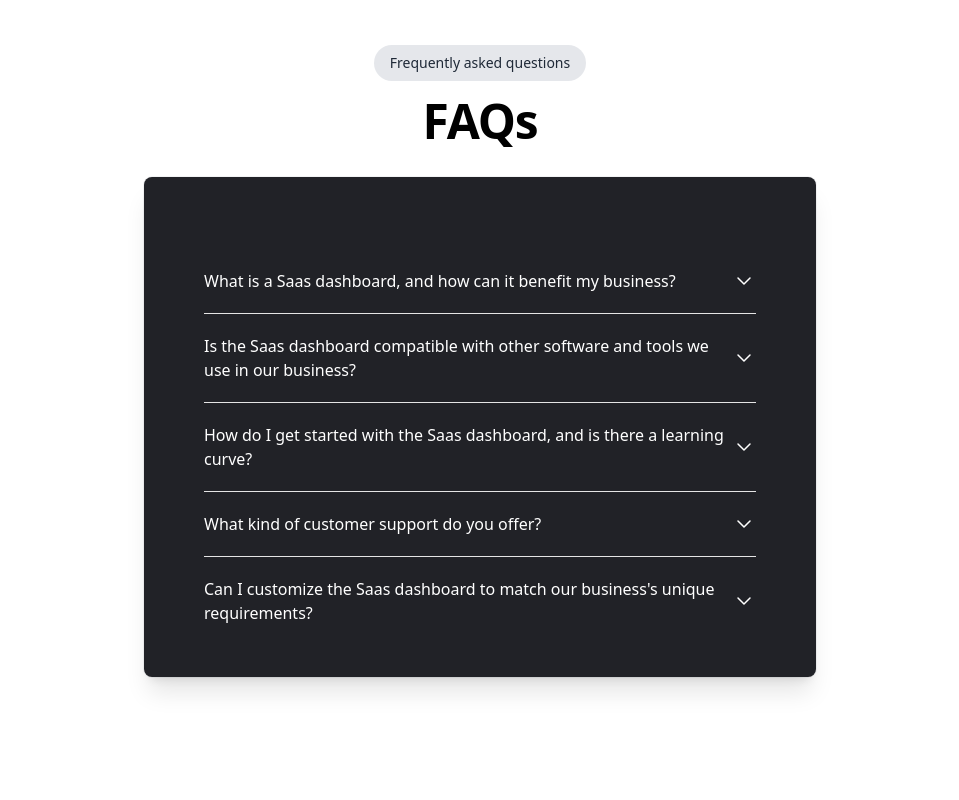
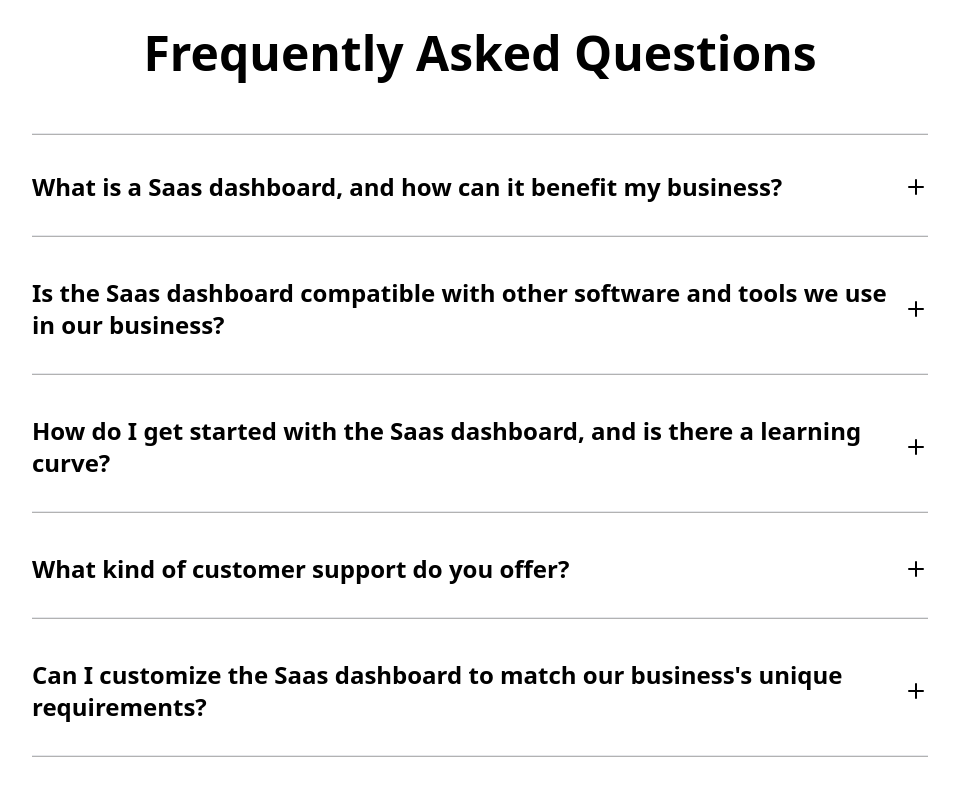
Before and after one commit to Parthakashyap/GITCS-LP, a React (Vite) app: page /hr in a window 1280 px wide. Shown: the part 8620-9420 px from the top of the page, without its empty margins (160-1119 px from the left). Built offline with nearby package versions, Linux system fonts and the light colour scheme.

Commit message:
add : new faq page

```diff
--- a/src/components/sections/FaqSection.tsx
+++ b/src/components/sections/FaqSection.tsx
@@ -1,163 +1,78 @@
-import React from "react";
+import { Plus, Minus } from "lucide-react";
+import React, { useState } from "react";
 
 const FaqSection: React.FC = () => {
+  const [expandedIndex, setExpandedIndex] = useState<number | null>(null);
+
+  const Faq = [
+    {
+      question: "What is a Saas dashboard, and how can it benefit my business?",
+      answer:
+        "Lorem ipsum dolor sit amet, consectetur adipisicing elit. Fuga id libero numquam odio harum excepturi veritatis? Ut sit similique blanditiis ex ratione. Mollitia cumque accusantium illum sunt optio corporis architecto.",
+    },
+    {
+      question:
+        "Is the Saas dashboard compatible with other software and tools we use in our business?",
+      answer:
+        "Lorem ipsum dolor sit amet consectetur adipisicing elit. Amet, voluptates, culpa eos odio, animi eum optio asperiores sint deleniti non vitae! Minima quo dignissimos tempora reprehenderit accusamus? Error, repellat iste.",
+    },
+    {
+      question:
+        "How do I get started with the Saas dashboard, and is there a learning curve?",
+      answer:
+        "Lorem ipsum dolor sit amet consectetur adipisicing elit. Quos nulla corporis saepe illum repellendus, expedita provident numquam laboriosam culpa reprehenderit magnam, nihil eum fuga ab itaque neque voluptate et nam.",
+    },
+    {
+      question: "What kind of customer support do you offer?",
+      answer:
+        "Lorem ipsum dolor sit, amet consectetur adipisicing elit. Suscipit dicta enim doloremque. Libero quos debitis eum harum sapiente reprehenderit placeat a impedit dolorum, voluptatibus aut nostrum magni neque dignissimos nesciunt!",
+    },
+    {
+      question:
+        "Can I customize the Saas dashboard to match our business's unique requirements?",
+      answer:
+        "Lorem ipsum dolor, sit amet consectetur adipisicing elit. Excepturi labore autem omnis neque in nisi, eum quos unde molestias, corporis assumenda sunt sapiente obcaecati dolorem ab delectus blanditiis laudantium necessitatibus.",
+    },
+  ];
+
+  const toggleFaq = (index: number) => {
+    setExpandedIndex(expandedIndex === index ? null : index);
+  };
+
   return (
     <div className="mb-24">
       <div className="flex flex-col items-center mt-20">
-        <div className="bg-gray-200 text-gray-800 rounded-full px-4 py-2 mt-4 inline-block text-sm font-medium">
-          Frequently asked questions
+        <h1 className=" text-3xl md:text-5xl font-bold">Frequently Asked Questions</h1>
       </div>
-        <h2 className="mt-4 text-center text-3xl font-bold tracking-tight md:text-5xl">
-          FAQs
-        </h2>
-      </div>
-      <div className="relative w-full bg-[#212227] px-6 pt-10 pb-8 mt-8 shadow-xl ring-1 ring-gray-900/5 sm:mx-auto sm:max-w-2xl sm:rounded-lg sm:px-10">
-        <div className="mx-auto px-5">
-          <div className="mx-auto mt-8 grid max-w-xl divide-y divide-neutral-200">
-            <div className="py-5">
-              <details className="group">
-                <summary className="flex cursor-pointer list-none items-center justify-between font-medium">
-                  <span className="text-white">
-                    {" "}
-                    What is a Saas dashboard, and how can it benefit my
-                    business?
-                  </span>
-                  <span className="transition group-open:rotate-180 text-white">
-                    <svg
-                      fill="none"
-                      height="24"
-                      shape-rendering="geometricPrecision"
-                      stroke="currentColor"
-                      stroke-linecap="round"
-                      stroke-linejoin="round"
-                      stroke-width="1.5"
-                      viewBox="0 0 24 24"
-                      width="24"
+      <div className="relative w-full md:px-6 md:pt-10 mt-4 pb-8  text-black sm:px-10">
+        <div className="mx-auto px-5 text-black">
+          <div className="mx-auto  grid md:max-w-4xl">
+          <hr className=" w-full bg-black/30 h-[2px] mb-4" />
+            {Faq.map((faq, index) => (
+              <div className="py-5 text-black" key={index}>
+                <div
+                  className="group cursor-pointer"
+                  onClick={() => toggleFaq(index)}
                 >
-                      <path d="M6 9l6 6 6-6"></path>
-                    </svg>
+                  <summary
+                    className={`flex md:text-2xl text-lg font-bold items-center justify-between ${
+                      expandedIndex === index ? "text-blue-500" : "text-black"
+                    }`}
+                  >
+                    <span>{faq.question}</span>
+                    <span className="transition transform group-open:rotate-180">
+                      {expandedIndex === index ? <Minus /> : <Plus />}
                     </span>
                   </summary>
-                <p className="group-open:animate-fadeIn mt-3 text-neutral-200">
-                  Lorem ipsum dolor sit amet, consectetur adipisicing elit. Fuga id libero numquam odio harum excepturi veritatis? Ut sit similique blanditiis ex ratione. Mollitia cumque accusantium illum sunt optio corporis architecto.
+                  <div className={`overflow-hidden transition-max-height duration-500 ease-in-out ${expandedIndex === index ? 'max-h-screen' : 'max-h-0'}`}>
+                    <p className="text-lg mt-6 font-medium">
+                      {faq.answer}
                     </p>
-              </details>
                   </div>
-            <div className="py-5">
-              <details className="group">
-                <summary className="flex cursor-pointer list-none items-center justify-between font-medium">
-                  <span className="text-white">
-                    {" "}
-                    Is the Saas dashboard compatible with other software and
-                    tools we use in our business?
-                  </span>
-                  <span className="transition group-open:rotate-180 text-white">
-                    <svg
-                      fill="none"
-                      height="24"
-                      shape-rendering="geometricPrecision"
-                      stroke="currentColor"
-                      stroke-linecap="round"
-                      stroke-linejoin="round"
-                      stroke-width="1.5"
-                      viewBox="0 0 24 24"
-                      width="24"
-                    >
-                      <path d="M6 9l6 6 6-6"></path>
-                    </svg>
-                  </span>
-                </summary>
-                <p className="group-open:animate-fadeIn mt-3 text-neutral-200 text-white">
-                  Lorem ipsum dolor sit amet consectetur adipisicing elit. Amet, voluptates, culpa eos odio, animi eum optio asperiores sint deleniti non vitae! Minima quo dignissimos tempora reprehenderit accusamus? Error, repellat iste.
-                </p>
-              </details>
                 </div>
-            <div className="py-5">
-              <details className="group">
-                <summary className="flex cursor-pointer list-none items-center justify-between font-medium">
-                  <span className="text-white">
-                    {" "}
-                    How do I get started with the Saas dashboard, and is there a
-                    learning curve?
-                  </span>
-                  <span className="transition group-open:rotate-180 text-white">
-                    <svg
-                      fill="none"
-                      height="24"
-                      shape-rendering="geometricPrecision"
-                      stroke="currentColor"
-                      stroke-linecap="round"
-                      stroke-linejoin="round"
-                      stroke-width="1.5"
-                      viewBox="0 0 24 24"
-                      width="24"
-                    >
-                      <path d="M6 9l6 6 6-6"></path>
-                    </svg>
-                  </span>
-                </summary>
-                <p className="group-open:animate-fadeIn mt-3 text-neutral-200">
-                  Lorem ipsum dolor sit amet consectetur adipisicing elit. Quos nulla corporis saepe illum repellendus, expedita provident numquam laboriosam culpa reprehenderit magnam, nihil eum fuga ab itaque neque voluptate et nam.
-                </p>
-              </details>
+                <hr className="w-full h-[2px] mt-8 bg-black/30" />
               </div>
-            <div className="py-5">
-              <details className="group">
-                <summary className="flex cursor-pointer list-none items-center justify-between font-medium">
-                  <span className="text-white">
-                    {" "}
-                    What kind of customer support do you offer?
-                  </span>
-                  <span className="transition group-open:rotate-180 text-white">
-                    <svg
-                      fill="none"
-                      height="24"
-                      shape-rendering="geometricPrecision"
-                      stroke="currentColor"
-                      stroke-linecap="round"
-                      stroke-linejoin="round"
-                      stroke-width="1.5"
-                      viewBox="0 0 24 24"
-                      width="24"
-                    >
-                      <path d="M6 9l6 6 6-6"></path>
-                    </svg>
-                  </span>
-                </summary>
-                <p className="group-open:animate-fadeIn mt-3 text-neutral-200">
-                  Lorem ipsum dolor sit, amet consectetur adipisicing elit. Suscipit dicta enim doloremque. Libero quos debitis eum harum sapiente reprehenderit placeat a impedit dolorum, voluptatibus aut nostrum magni neque dignissimos nesciunt!
-                </p>
-              </details>
-            </div>
-            <div className="py-5">
-              <details className="group">
-                <summary className="flex cursor-pointer list-none items-center justify-between font-medium">
-                  <span className="text-white">
-                    {" "}
-                    Can I customize the Saas dashboard to match our business's
-                    unique requirements?
-                  </span>
-                  <span className="transition group-open:rotate-180 text-white">
-                    <svg
-                      fill="none"
-                      height="24"
-                      shape-rendering="geometricPrecision"
-                      stroke="currentColor"
-                      stroke-linecap="round"
-                      stroke-linejoin="round"
-                      stroke-width="1.5"
-                      viewBox="0 0 24 24"
-                      width="24"
-                    >
-                      <path d="M6 9l6 6 6-6"></path>
-                    </svg>
-                  </span>
-                </summary>
-                <p className="group-open:animate-fadeIn mt-3 text-neutral-200">
-                  Lorem ipsum dolor, sit amet consectetur adipisicing elit. Excepturi labore autem omnis neque in nisi, eum quos unde molestias, corporis assumenda sunt sapiente obcaecati dolorem ab delectus blanditiis laudantium necessitatibus.
-                </p>
-              </details>
-            </div>
+            ))}
           </div>
         </div>
       </div>
--- a/src/pages/IT.tsx
+++ b/src/pages/IT.tsx
@@ -1,6 +1,8 @@
 const IT = () => {
   return (
-    <div className=" min-h-screen p-4">IT</div>
+    <div className=" min-h-screen p-4">
+
+    </div>
   )
 }
 
```
Lines whose indentation alone changed are shown as unchanged.
